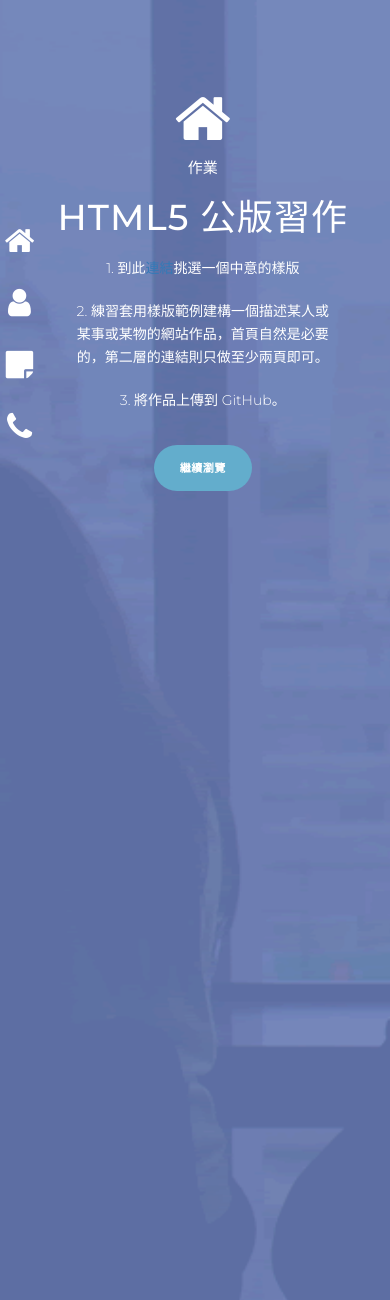
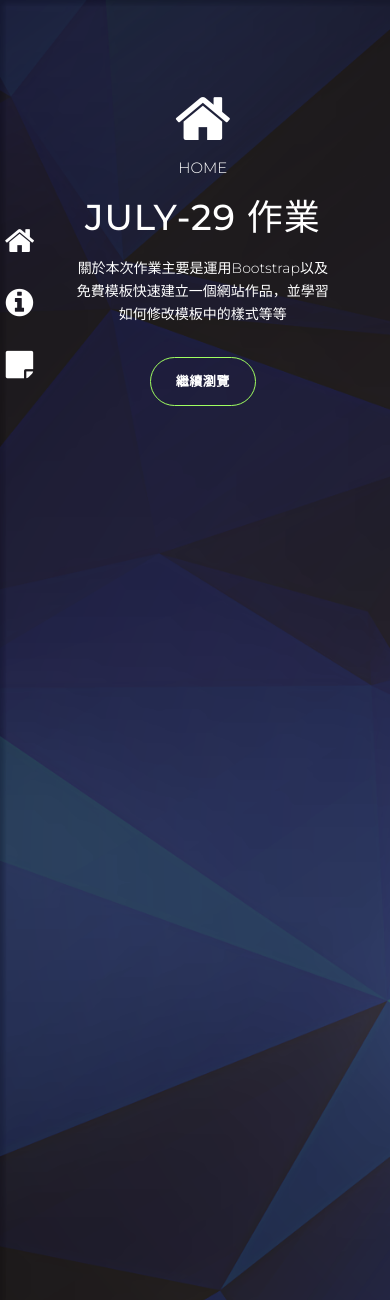
Before and after one commit to iusam-chong/Homework, a PHP site: page / in a window 390 px wide. Shown: the top 1300 px of the page. Run offline with PHP 8.4, Linux system fonts and the light colour scheme; some libraries are stand-ins or nearby versions.

Commit message:
homework version 1.0

```diff
--- a/css/tooplate-style.css
+++ b/css/tooplate-style.css
@@ -30,7 +30,7 @@ html, body, section, .page {
   transition: all 1s cubic-bezier(.5, -0.005, 0.2, 1) !important;
   -webkit-transition: all 1s cubic-bezier(.5, -0.005, 0.2, 1) !important;
   color: #fff;
-  background-image: url(../img/home-bg.png);
+  background-image: url(../img/home-bg-new.png);
   background-repeat: no-repeat;
   background-size: cover;
   overflow: hidden;
@@ -46,21 +46,21 @@ section {
 
 #p1 {
   left: 0;
-  background-image: url(../img/home-bg.png);
+  background-image: url(../img/home-bg-new.png);
   background-repeat: no-repeat;
   background-size: cover;
 }
 
 #p2 {
   left: 100%;
-  background-image: url(../img/about-bg.png);
+  background-image: url(../img/about-bg-new-true.png);
   background-repeat: no-repeat;
   background-size: cover;
 }
 
 #p3 {
   left: 200%;
-  background-image: url(../img/gallery-bg.png);
+  background-image: url(../img/gallery-bg-new-true.png);
   background-repeat: no-repeat;
   background-size: cover;
 }
@@ -131,14 +131,14 @@ ul .icon:hover {
 }
 
 #t2:target #dos {
-	color: #9f7f5f;
+	color: #fa94d3;
 	-moz-transition: all 0.2s linear;
 	-o-transition: all 0.2s linear;
 	-webkit-transition: all 0.2s linear;
 }
 
 #t3:target #tres {
-	color: #8aaa75;
+	color: #c7fdae;
 	-moz-transition: all 0.2s linear;
 	-o-transition: all 0.2s linear;
 	-webkit-transition: all 0.2s linear;
@@ -250,20 +250,23 @@ a {
 	font-family: 'Montserrat', sans-serif;
 	display: inline-block;
 	padding: 15px 25px;
-	background-color: #63adcc;
+	border: 1px solid rgb(160, 255, 96);
 	color: #fff;
-	font-size: 11px;
+	font-size: 13px;
 	text-transform: uppercase;
 	font-weight: 700;
 	letter-spacing: 0.5px;
 	border-radius: 25px;
-	border: 1px solid transparent;
+	/* border: 1px solid transparent; */
 	text-decoration: none;
 }
 
 .primary-button a:hover {
 	background-color: transparent;
-	border: 1px solid #fff;
+  border: 1px solid rgb(0, 238, 255);
+  color: #fff;
+  box-shadow: 0 0 10px rgb(0, 238, 255),0 0 20px rgb(0, 238, 255);
+  transition: 0.5s;
 }
 
 
@@ -294,6 +297,10 @@ a {
 
 
 #p2 .left-text {
+	text-align: left;
+}
+
+#p3 .left-text {
 	text-align: left;
 }
 
@@ -517,7 +524,7 @@ a {
 	#p2 .left-text {
 		text-align: center;
 		margin-bottom: 45px;
-	}
+  }
 
 	#p2 .right-image {
 		margin-bottom: 40px;
@@ -792,3 +799,11 @@ body.lb-disable-scrolling {
   filter: progid:DXImageTransform.Microsoft.Alpha(Opacity=100);
   opacity: 1;
 }
+
+a {
+  color: rgb(160, 255, 96);
+}
+
+a:hover {
+  color: rgb(0, 238, 255);
+}
--- a/index.html
+++ b/index.html
@@ -23,6 +23,7 @@ http://www.tooplate.com/view/2090-kinetic
         <link rel="stylesheet" href="css/bootstrap-theme.min.css">
         <link rel="stylesheet" href="css/fontAwesome.css">
         <link rel="stylesheet" href="css/tooplate-style.css">
+        <link rel="stylesheet" href="css/hw-button-style.css">
 
         <script src="js/vendor/modernizr-2.8.3-respond-1.4.2.min.js"></script>
     </head>
@@ -39,25 +40,25 @@ http://www.tooplate.com/view/2090-kinetic
                 <section>
                  <ul>
                    <a href="#t1"><li class="icon fa fa-home" id="uno"></li></a>
-                   <a href="#t2"><li class="icon fa fa-user" id="dos"></li></a>
+                   <a href="#t2"><li class="icon fa fa-info-circle" id="dos"></li></a>
                    <a href="#t3"><li class="icon fa fa-sticky-note" id="tres"></li></a>
-                   <a href="#t4"><li class="icon fa fa-phone" id="cuatro"></li></a>
+                   <!-- <a href="#t4"><li class="icon fa fa-phone" id="cuatro"></li></a> -->
                  </ul>
                   <div class="page" id="p1">
-                     <li class="icon fa fa-home"><span class="title">作業</span><h4>HTML5 公版習作</h4>
-                      <p>1. 到此<a href="http://www.free-css.com/template-categories/bootstrap">連結</a>挑選一個中意的樣版</p>
-                      <p>2. 練習套用樣版範例建構一個描述某人或某事或某物的網站作品，首頁自然是必要的，第二層的連結則只做至少兩頁即可。</p>
-                      <p>3. 將作品上傳到 GitHub。</p>
+                     <li class="icon fa fa-home"><span class="title">HOME</span><h4>July-29 作業</h4>
+                      <p>關於本次作業主要是運用Bootstrap以及免費模板快速建立一個網站作品，並學習如何修改模板中的樣式等等</p>
                       <div class="primary-button"><a href="#t2">繼續瀏覽</a></div></li>
                   </div>
                   <div class="page" id="p2">
-                    <li class="icon fa fa-user"><span class="title">關於作業</span>
+                    <li class="icon fa fa-info-circle"><span class="title">ABOUT HOMEWORK</span>
                     <div class="container">
                       <div class="row">
                         <div class="col-md-6">
                           <div class="left-text">
-                            <h4>製作的過程如何</h4>
-                            <p>作業完成再寫</p>
+                            <h4>作業說明</h4>
+                            <p>1. 到此<a href="http://www.free-css.com/template-categories/bootstrap">連結</a>挑選一個中意的樣版</p>
+                            <p>2. 練習套用樣版範例建構一個描述某人或某事或某物的網站作品，首頁自然是必要的，第二層的連結則只做至少兩頁即可。</p>
+                            <p>3. 將作品上傳到 GitHub。</p>
                             <div class="primary-button">
                               <a href="#t3">繼續瀏覽</a>
                             </div>
@@ -73,44 +74,66 @@ http://www.tooplate.com/view/2090-kinetic
                     </li>
                   </div>
                   <div class="page" id="p3">
-                    <li class="icon fa fa-image"><span class="title">Our Gallery</span>
+                    <li class="icon fa fa-sticky-note"><span class="title">WORK FLOW</span>
                       <div class="container">
                         <div class="row">
-                          <div class="col-md-3 col-md-offset-1">
+
+                          <div class="col-md-4 col-md-offset-1">
                             <div class="project-item">
-                              <a href="img/item-01.jpg" data-lightbox="image-1"><img src="img/thumb-01.jpg"></a>
+                              <a href="img/item-03.jpg" data-lightbox="image-1"><img src="img/thumb-03.jpg"></a>
                             </div>
                           </div>
+
+                          <div class="col-md-4 ">
+                            <div class="project-item">
+                              <div class="left-text">
+                                <h4>BACKGROUND IMAGE</h4>
+                                <p>尋找背景圖的檔案目錄，將圖檔名稱複製起來在程式檔中搜尋，找到後更改來源</p>
+                                <h4>ICON</h4>
+                                <p>在<a href="https://www.w3schools.com/icons/icons_reference.asp">w3schools頁面</a>尋找適合的icon樣式，回到index.html將class換上</p>
+                              </div>
+
+                            </div>
+                          </div>
+
                           <div class="col-md-3">
                             <div class="project-item">
                               <a href="img/item-02.jpg" data-lightbox="image-1"><img src="img/thumb-02.jpg"></a>
                             </div>
                           </div>
-                          <div class="col-md-4">
+                        </div>
+
+                        <div class="row">
+
+                          <div class="col-md-4 col-md-offset-1">
                             <div class="project-item">
-                              <a href="img/item-03.jpg" data-lightbox="image-1"><img src="img/thumb-03.jpg"></a>
+                              <div class="left-text">
+                                <h4>BUTTON</h4>
+                                <p>在tooplate-style.css搜尋關鍵字primary-button，並設計想要的效果</p>
+                                <h4>TEMPLATE</h4>
+                                <p>來源自<a href="www.tooplate.com/view/2090-kinetic">tooplate Kinetic</a></p>
+                              </div>
                             </div>
                           </div>
-                          <div class="col-md-4 col-md-offset-1">
+
+                          <div class="col-md-4">
                             <div class="project-item">
                               <a href="img/item-04.jpg" data-lightbox="image-1"><img src="img/thumb-04.jpg"></a>
                             </div>
                           </div>
+
                           <div class="col-md-3">
-                            <div class="project-item">
+                            <div class="project-item last-project">
                               <a href="img/item-05.jpg" data-lightbox="image-1"><img src="img/thumb-05.jpg"></a>
                             </div>
                           </div>
-                          <div class="col-md-3">
-                            <div class="project-item last-project">
-                              <a href="img/item-06.jpg" data-lightbox="image-1"><img src="img/thumb-06.jpg"></a>
-                            </div>
-                          </div>
+
                         </div>
                       </div>
                     </li>
                   </div>
-                  <div class="page" id="p4">
+
+                  <!-- <div class="page" id="p4">
                    <li class="icon fa fa-phone"><span class="title"></span>
                     <div class="container">
                       <div class="row">
@@ -142,8 +165,8 @@ http://www.tooplate.com/view/2090-kinetic
                            <div class="right-info">
                               <p>Lorem ipsum dolor , consectetur adipiscing elit. Nunc purus ligula, ullamcorper idermate velit id, vestibulum auc sapien. Sed quis mauris eget semps imperdiet rhoncus.<br><br>
                               <em>120-360 Etiam mauris erat,<br>
-								Vestibulum eu augue nec, 10110<br>
-								Nam consequat<br></em></p>
+                                  Vestibulum eu augue nec, 10110<br>
+                                  Nam consequat<br></em></p>
                               <ol class="social-icons">
                                 <i><a href="#"><i class="fa fa-facebook"></i></a></i>
                                 <i><a href="#"><i class="fa fa-twitter"></i></a></i>
@@ -154,14 +177,16 @@ http://www.tooplate.com/view/2090-kinetic
                             </div>
                          </div>
                       </div>
-
                     </div>
                    </li>
                   </div>
+                   -->
 
+                  <!--
                   <p class="credit">Copyright &copy; 2017 Company Name
 
                         - Design: Tooplate</p>
+                  -->
                 </section>
               </div>
             </div>
```
Also changed, not shown: img/about-bg-new-true.png (added), img/about-bg-new.png (added), img/gallery-bg-new-true.png (added), img/home-bg-new.png (added), 1 other file.
